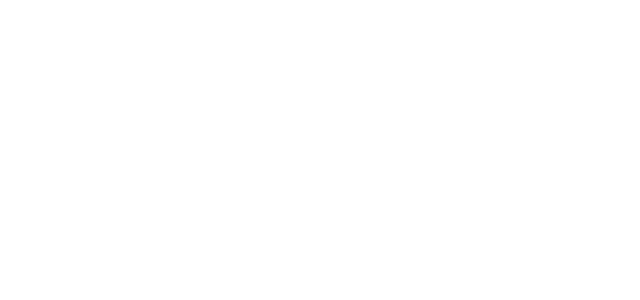
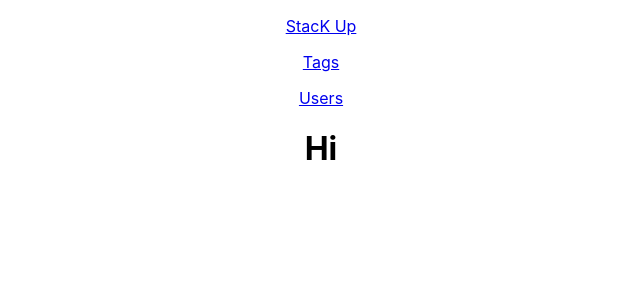
Before and after one commit to Adi1222/Stack-Up, a React (Create React App) app in the folder client/: page / in a window 1280 px wide. Shown: the top 300 px of the page, without its empty margins (319-959 px from the left). Built offline with nearby package versions, Linux system fonts and the light colour scheme.

Commit message:
side bar styling remaining

```diff
--- a/client/package.json
+++ b/client/package.json
@@ -12,6 +12,7 @@
     "axios": "^0.21.1",
     "dotenv": "^8.2.0",
     "express": "^4.17.1",
+    "node-sass": "^5.0.0",
     "prop-types": "^15.7.2",
     "react": "^17.0.1",
     "react-dom": "^17.0.1",
--- a/client/src/components/Header/Header.component.jsx
+++ b/client/src/components/Header/Header.component.jsx
@@ -2,7 +2,7 @@ import React, { Fragment } from 'react';
 import PropTypes from 'prop-types'
 import { logout } from '../../redux/actions/auth/auth';
 import { connect } from 'react-redux';
-import { Link } from 'react-router-dom';
+import { Link, useHistory } from 'react-router-dom';
 import CircularProgress from '@material-ui/core/CircularProgress';
 import { RiStackLine } from 'react-icons/ri'
 import LinkButton from '../LinkButton/LinkButton.component';
@@ -11,6 +11,8 @@ import './Header.css'
 
 
 const Header = ({ isAuthenticated, loading, user, err, logout }) => {
+
+    let history = useHistory();
 
 
     const logoutLink = (
--- /dev/null
+++ b/client/src/components/LeftSideBar/LeftSideBar.component.jsx
@@ -0,0 +1,30 @@
+import React from 'react';
+import { NavLink } from 'react-router-dom';
+
+//import { ReactComponent as GlobalIcon } from '../../assets/icons/Globe.svg'
+import './LeftSideBar.css'
+
+const LeftSideBar = () => {
+    return(
+    <div className='side-bar-container' >
+        <div className='side-bar-tabs'>
+            <NavLink activeClassName='active' className='link nav_link' to='/questions'>
+                <p>
+                    StacK Up
+                </p>
+            </NavLink>
+
+            <NavLink activeClassName='active' className='link nav_link'  to='/tags'>
+                <p>Tags</p>
+            </NavLink>
+
+            <NavLink activeClassName='active' className='link nav_link' to='/users'>
+                <p>Users</p>
+            </NavLink>
+
+        </div>
+    </div>
+    )
+}
+
+export default LeftSideBar;
--- /dev/null
+++ b/client/src/components/LeftSideBar/LeftSideBar.css
@@ -0,0 +1,46 @@
+/*.side-bar-container {
+  width: 17%;
+  flex-shrink: 0;
+  z-index: 1;
+  box-shadow: 0 0 0 rgba(12, 13, 14, 0.05);
+  transition: box-shadow ease-in-out 0.1s, transform ease-in-out 0.1s;
+  position: relative !important;
+  background-color: #3d3d3d;
+
+  .side-bar-tabs {
+    float: right;
+    margin-top: 25px;
+
+    .link {
+      text-decoration: none;
+      color: #c4c8cc;
+
+      p {
+        padding: 5px 45px 5px 20px;
+        margin-bottom: 5px;
+        width: 100%;
+        display: flex;
+        align-items: center;
+        font-size: 13px;
+      }
+      &:hover {
+        color: #f2f2f3;
+      }
+    }
+
+    .active {
+      color: #f2f2f3;
+
+      p {
+        font-weight: bold;
+        background: #2d2d2d;
+        color: #f2f2f3;
+        border-right: 3px solid #f48024;
+      }
+      .icon {
+        color: #f2f2f3;
+      }
+    }
+  }
+}
+*/
--- /dev/null
+++ b/client/src/components/PageContainer/PageContainer.component.jsx
@@ -0,0 +1,27 @@
+import React, { Component, Fragment } from 'react';
+
+import LeftSideBar from '../LeftSideBar/LeftSideBar.component';
+import Header from '../Header/Header.component'
+
+
+const PageContainer = (WrappedComponent) => {
+    return class extends Component {
+        render() {
+            return (
+                <Fragment>
+                    <Header />
+                    <div className='page'>
+                        <LeftSideBar />
+                        <div id='content'>
+                            <WrappedComponent {...this.props} />
+                        </div>
+                    </div>
+                </Fragment>
+            )
+        }
+    }
+
+}
+
+
+export default PageContainer;
--- a/client/src/pages/Homepage/HomePage.component.jsx
+++ b/client/src/pages/Homepage/HomePage.component.jsx
@@ -1,11 +1,10 @@
 import React, { Fragment } from 'react';
-import Header from '../../components/Header/Header.component'
+//import Header from '../../components/Header/Header.component'
 
 const HomePage = () => {
-
     return(
         <Fragment>
-            <Header />
+            <h1>Hi</h1>
         </Fragment>
     )
 
--- a/client/src/routes.js
+++ b/client/src/routes.js
@@ -1,17 +1,19 @@
 import React from 'react';
 import { BrowserRouter ,Switch, Route } from 'react-router-dom';
+import PageContainer from './components/PageContainer/PageContainer.component';
 import HomePage from './pages/Homepage/HomePage.component';
 
 import Login from './pages/Login/Login.component';
 import SignupComponent from './pages/Register/Signup.component';
 
 
+const HomePageComp = PageContainer(HomePage);
 
 const Routes = () => {
     return(
     <BrowserRouter>
         <Switch>
-            <Route exact path="/" component={HomePage} />
+            <Route exact path="/" component={HomePageComp} />
             <Route exact path="/signup" component={SignupComponent} />
             <Route exact path="/login" component={Login} />
         </Switch>
```
Also changed, not shown: client/src/assets/icons/Globe.svg (added), 1 other file (tests, documents, lock files or other folders).
